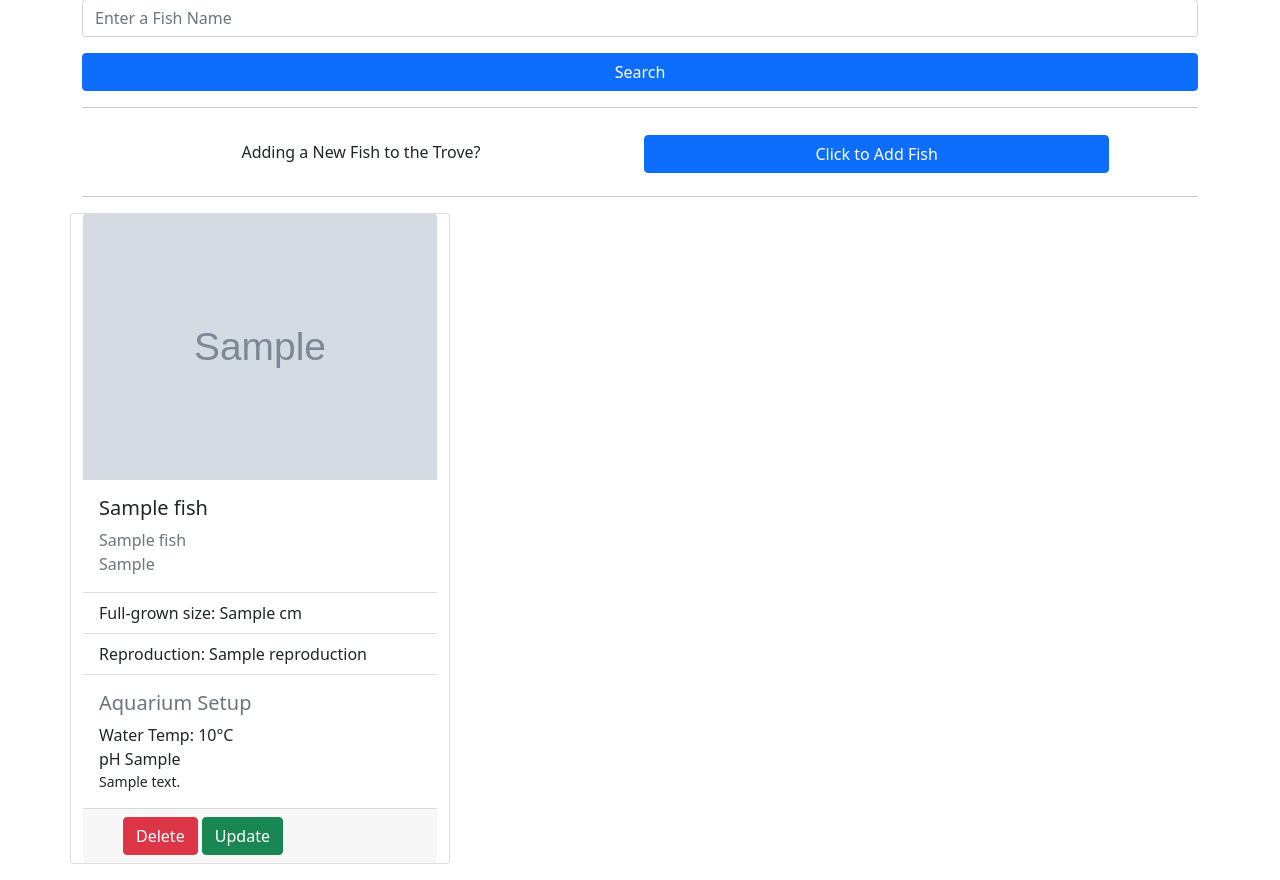
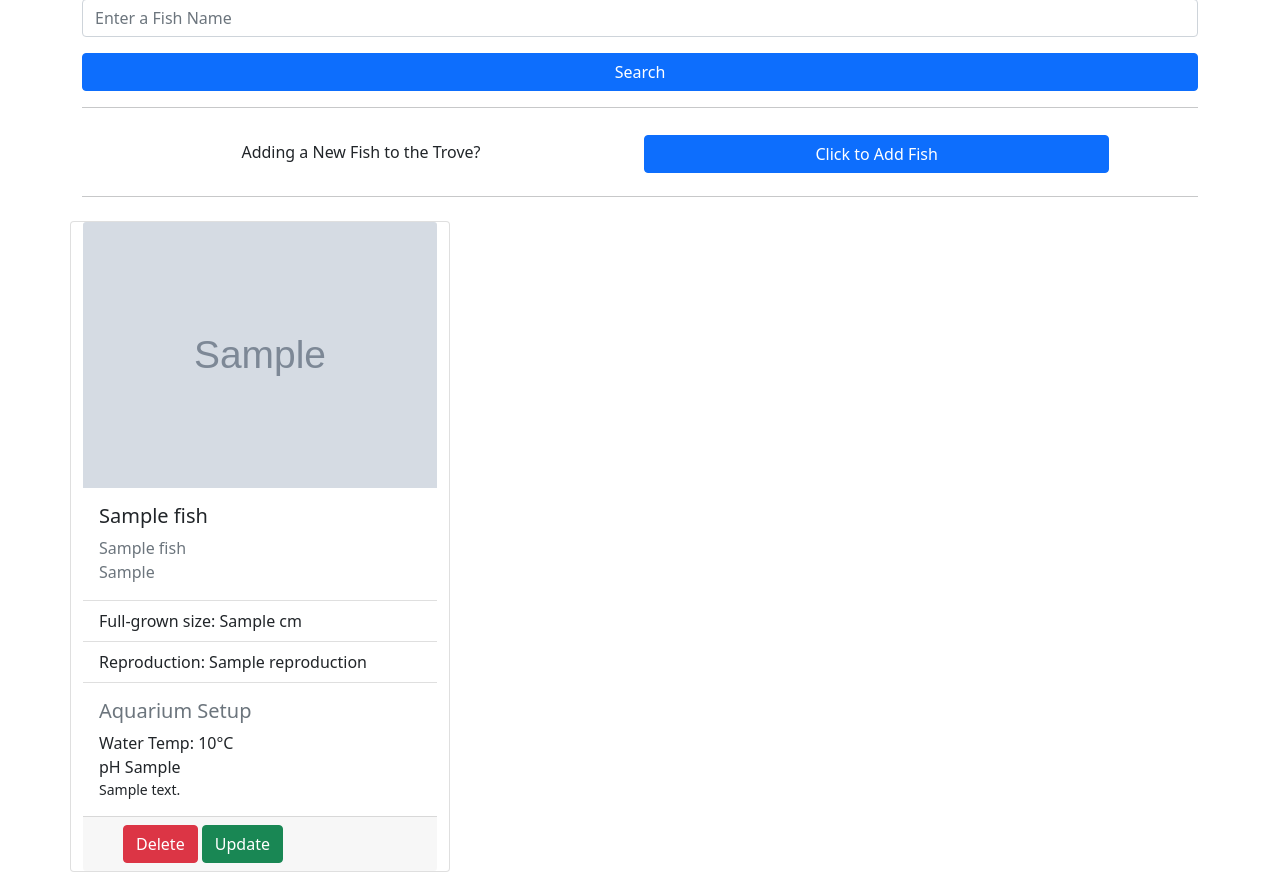
Before and after one commit to Code-Institute-Submissions/Malrhis-project3, a Flask app: page /fish in a window 1280 px wide. Shown: the part 318-1198 px from the top of the page. Run offline with Flask 2, Linux system fonts and the light colour scheme; grey boxes marked "Sample" are stand-in pictures; a database or web service that is not in the repository returns one stand-in record (values such as "Sample title"); some libraries are stand-ins or nearby versions.

Commit message:
adjustments to card margin bottoms

```diff
--- a/aquarist/templates/show_fish.template.html
+++ b/aquarist/templates/show_fish.template.html
@@ -31,7 +31,7 @@ Fish List
 <div class="row">
 
     {%for each_fish in fish%}
-    <div class="card col-md-4">
+    <div class="card col-md-4 my-2">
         <img class="card-img-top" src="{{each_fish.fish_picture}}" alt="Card image cap">
         <div class="card-body">
             <h5 class="card-title">{{each_fish.name}}</h5>
```
